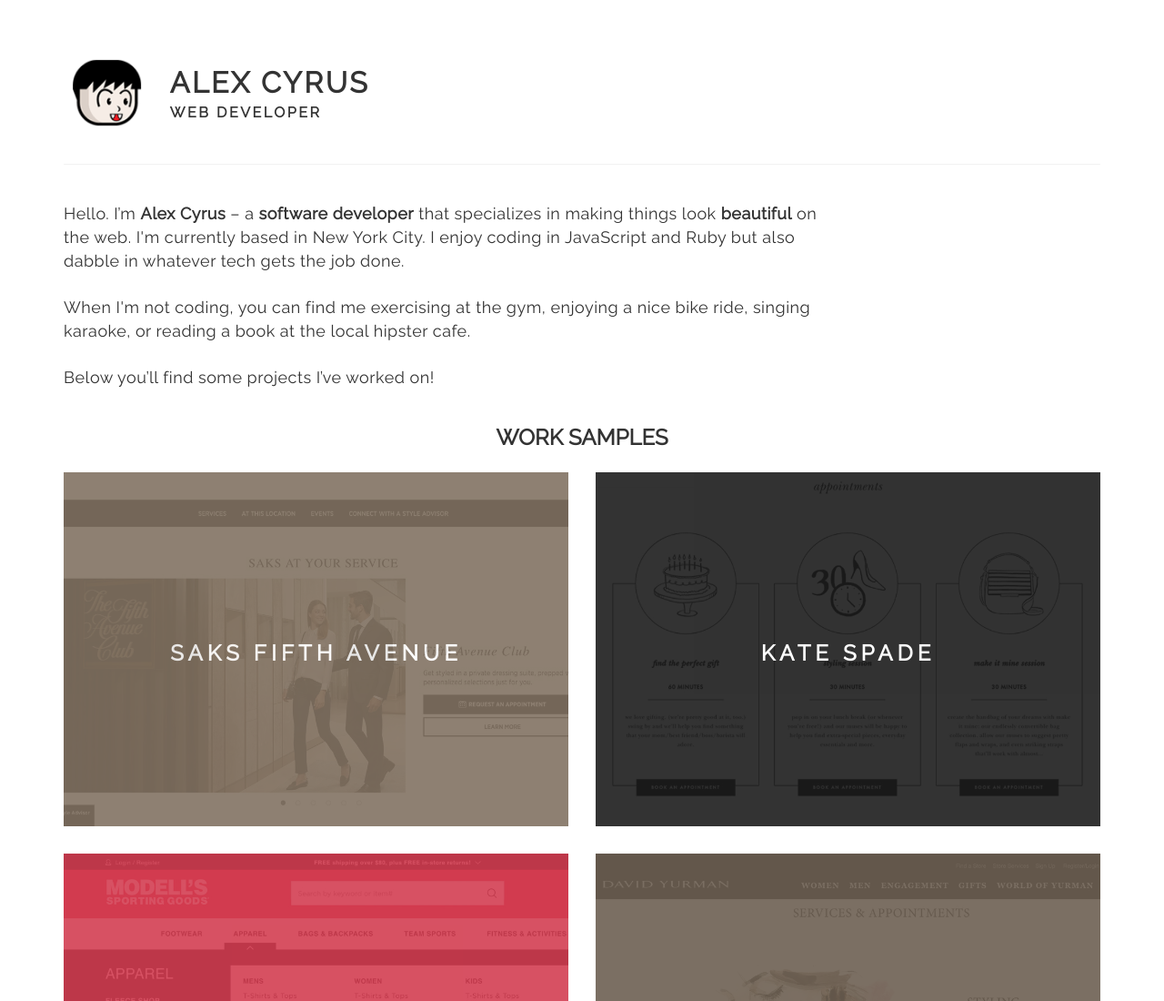
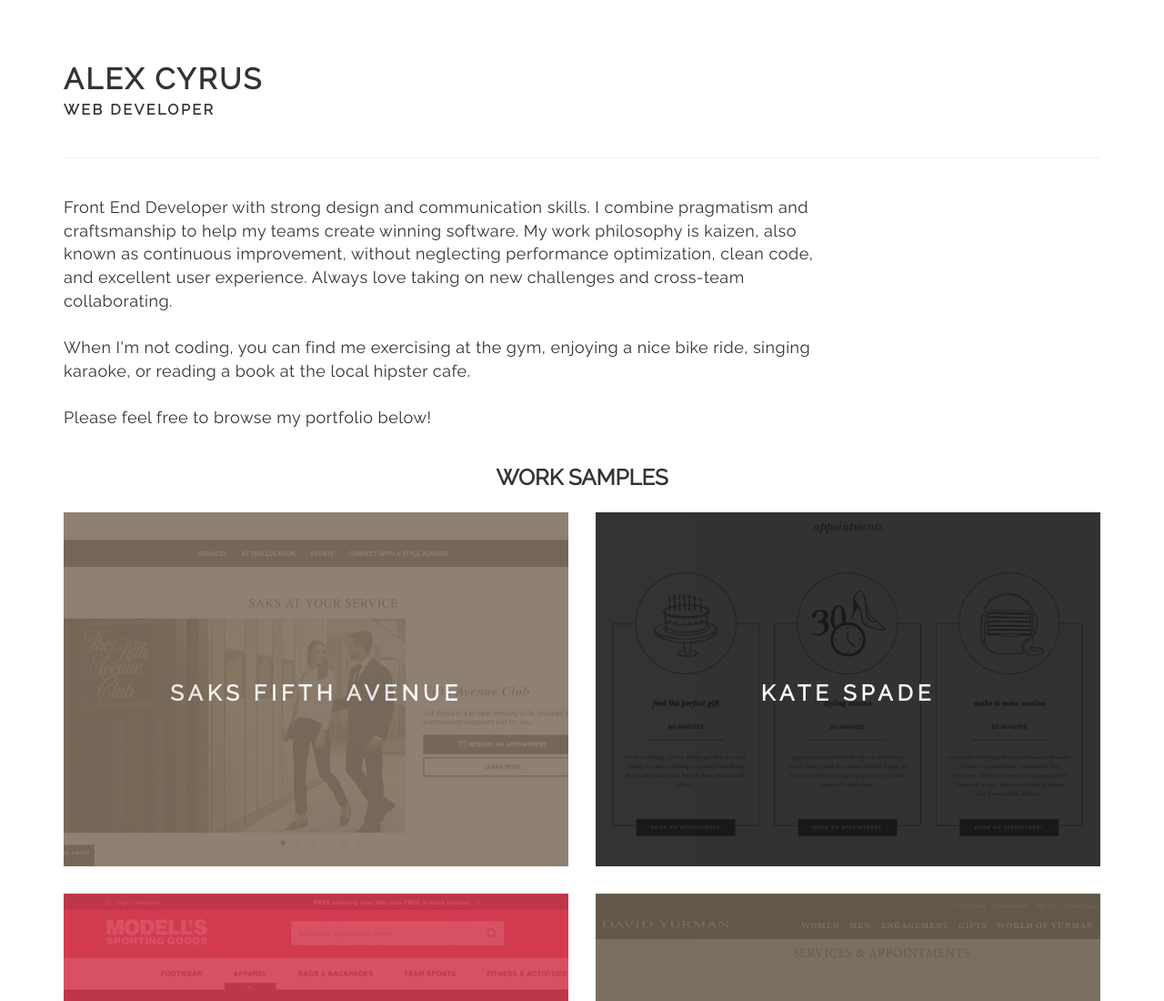
Before and after one commit to alexcyrus/Portfolio, a plain HTML site: page index.html in a window 1280 px wide. Shown: the top 1100 px of the page at 91% size. Drawn offline with Linux system fonts and the light colour scheme; a script that the page names is missing.

Commit message:
updating bio and removing logo

```diff
--- a/index.html
+++ b/index.html
@@ -28,7 +28,8 @@
 										<img src="images/nav_icon.svg" class="img-responsive" alt="Collapsable Navbar">
 									</a> -->
 									<div class="logo">
-										<span class="symbol"><img src="images/face_logo_edit.png" alt="Title" /></span><span class="title">Alex Cyrus<span class="subtitle">Web Developer</span></span>
+										<!-- <span class="symbol"><img src="images/face_logo_edit.png" alt="Title" /></span> -->
+										<span class="title">Alex Cyrus<span class="subtitle">Web Developer</span></span>
 									</div>
 								</div>
 							</header>
@@ -52,11 +53,11 @@
 			<div class="container">
 				<div class="row">
 					<div class="col-md-9">
-						<p class="description">Hello. I’m <span>Alex Cyrus</span> – a <span>software developer</span> that specializes in making things look <span>beautiful</span> on the web. I'm currently based in New York City. I enjoy coding in JavaScript and Ruby but also dabble in whatever tech gets the job done.
+						<p class="description">Front End Developer with strong design and communication skills. I combine pragmatism and craftsmanship to help my teams create winning software. My work philosophy is kaizen, also known as continuous improvement, without neglecting performance optimization, clean code, and excellent user experience. Always love taking on new challenges and cross-team collaborating.
 						<br><br>
 						When I'm not coding, you can find me exercising at the gym, enjoying a nice bike ride, singing karaoke, or reading a book at the local hipster cafe.
 						<br><br>
-						Below you’ll find some projects I’ve worked on!</p>
+						Please feel free to browse my portfolio below!</p>
 					</div>
 				</div>
 				<div class="tiles">
```
Also changed, not shown: images/face_logo.png (deleted), images/face_logo_edit.png (deleted).
